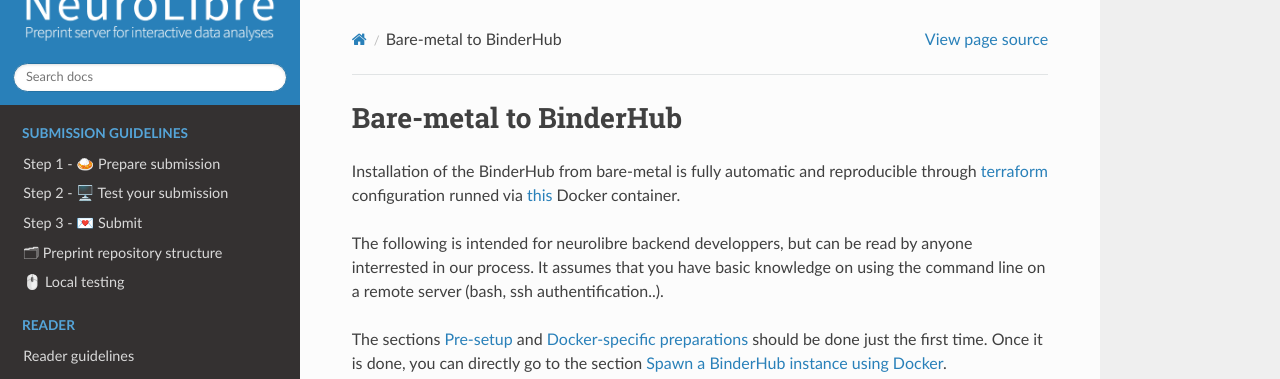
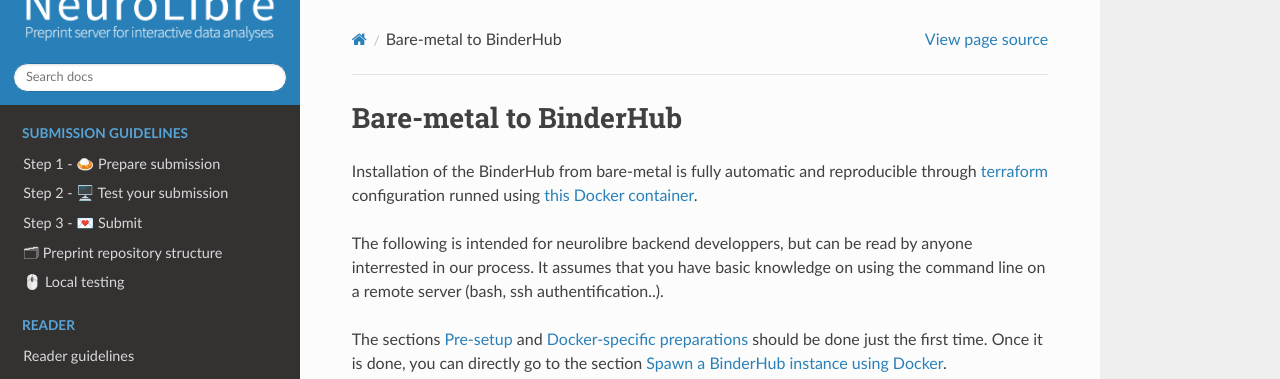
Before and after one commit to neurolibre/docs.neurolibre.org, a Sphinx documentation site: the page built from source/BAREMETAL_TO_BINDERHUB.rst, in a window 1280 px wide and 900 px high. Shown: the top 379 px of the window. Built offline with Sphinx 7.4.7 and the Read the Docs theme 2.0.0, drawn with Linux system fonts in a browser that asks for light colours; some of the changed text lies outside the part shown.

Commit message:
Update BAREMETAL_TO_BINDERHUB.rst

```diff
--- a/source/BAREMETAL_TO_BINDERHUB.rst
+++ b/source/BAREMETAL_TO_BINDERHUB.rst
@@ -2,7 +2,7 @@
 =======================
 
 Installation of the BinderHub  from bare-metal is fully automatic and reproducible through `terraform <https://www.terraform.io/>`_ configuration
-runned via `this <https://github.com/neurolibre/neurolibre-binderhub/blob/master/Dockerfile>`_ Docker container.
+runned using `this Docker container <https://github.com/neurolibre/neurolibre-binderhub/blob/master/Dockerfile>`_.
 
 The following is intended for neurolibre backend developpers, but can be read by anyone interrested in our process.
 It assumes that you have basic knowledge on using the command line on a remote server (bash, ssh authentification..).
```
Also changed, not shown: other parts of source/BAREMETAL_TO_BINDERHUB.rst (+1 -1 lines).
